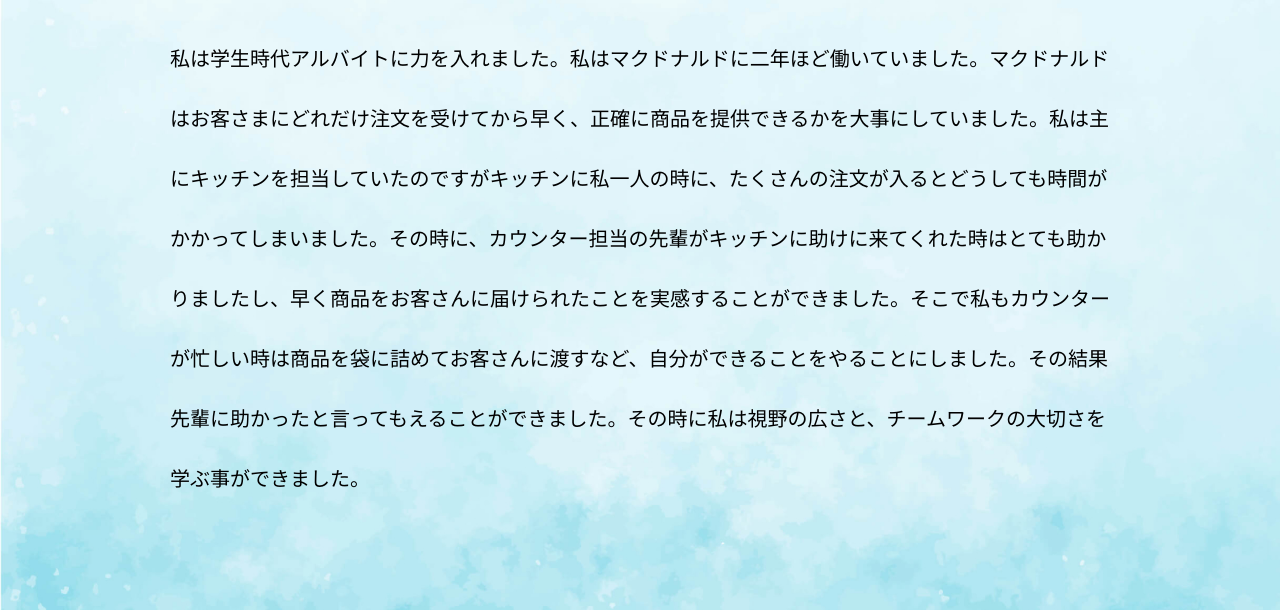
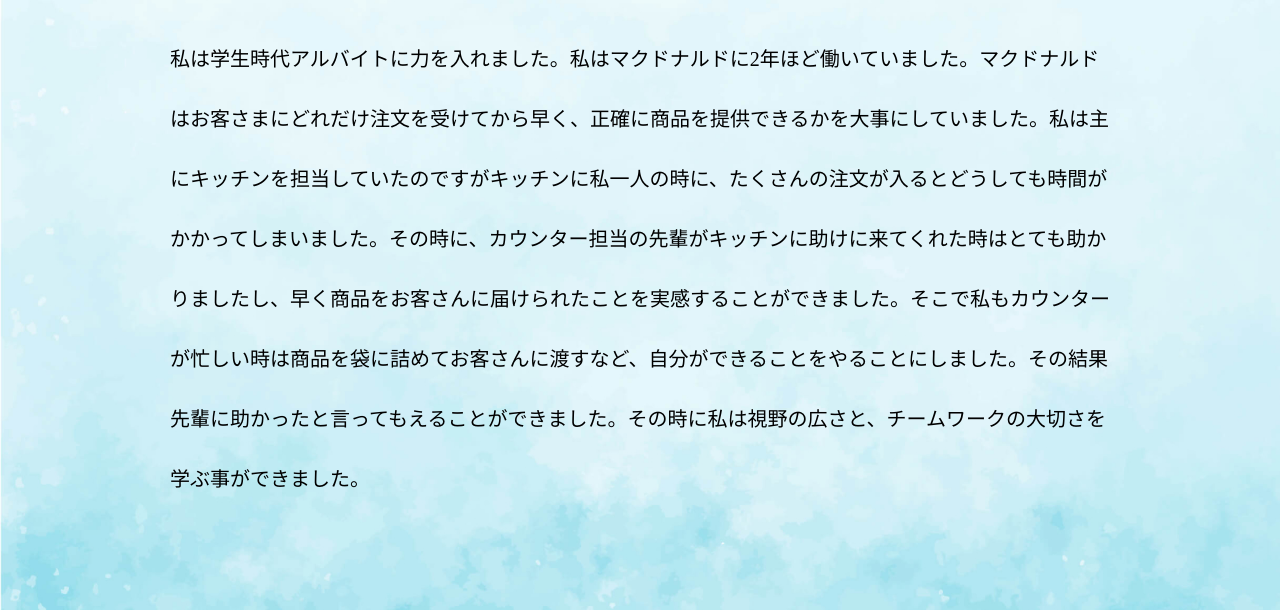
Before and after one commit to yuto493/yuto.my-page, a plain HTML site: page student.html in a window 1280 px wide. Shown: the part 190-800 px from the top of the page. Drawn offline with Linux system fonts and the light colour scheme.

Commit message:
Update student.html

```diff
--- a/student.html
+++ b/student.html
@@ -23,7 +23,7 @@
     <div class="wrapper">
         <div class="student-body">
             <h1>ガクチカ</h1>
-            <p>私は学生時代アルバイトに力を入れました。私はマクドナルドに二年ほど働いていました。マクドナルドはお客さまにどれだけ注文を受けてから早く、正確に商品を提供できるかを大事にしていました。私は主にキッチンを担当していたのですがキッチンに私一人の時に、たくさんの注文が入るとどうしても時間がかかってしまいました。その時に、カウンター担当の先輩がキッチンに助けに来てくれた時はとても助かりましたし、早く商品をお客さんに届けられたことを実感することができました。そこで私もカウンターが忙しい時は商品を袋に詰めてお客さんに渡すなど、自分ができることをやることにしました。その結果先輩に助かったと言ってもえることができました。その時に私は視野の広さと、チームワークの大切さを学ぶ事ができました。</p>
+            <p>私は学生時代アルバイトに力を入れました。私はマクドナルドに2年ほど働いていました。マクドナルドはお客さまにどれだけ注文を受けてから早く、正確に商品を提供できるかを大事にしていました。私は主にキッチンを担当していたのですがキッチンに私一人の時に、たくさんの注文が入るとどうしても時間がかかってしまいました。その時に、カウンター担当の先輩がキッチンに助けに来てくれた時はとても助かりましたし、早く商品をお客さんに届けられたことを実感することができました。そこで私もカウンターが忙しい時は商品を袋に詰めてお客さんに渡すなど、自分ができることをやることにしました。その結果先輩に助かったと言ってもえることができました。その時に私は視野の広さと、チームワークの大切さを学ぶ事ができました。</p>
         </div>
     </div>
 </div>
```
